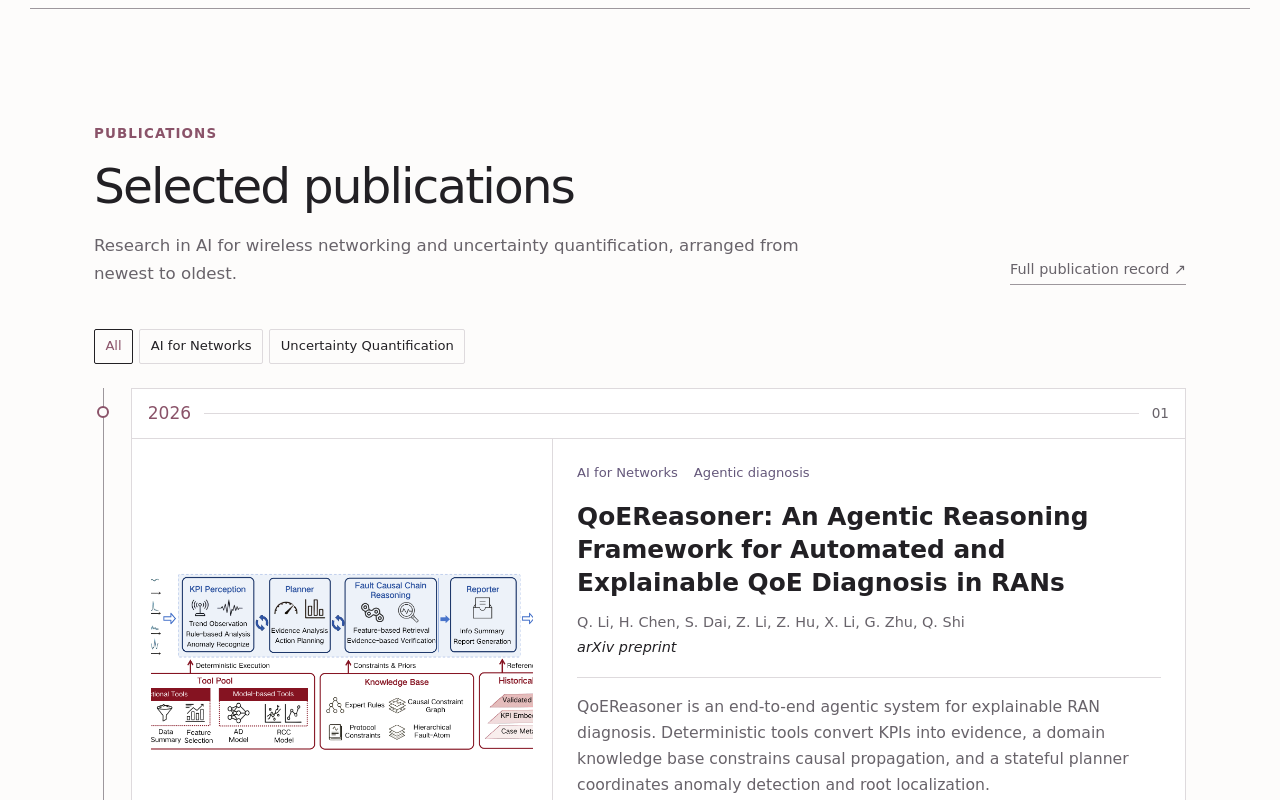
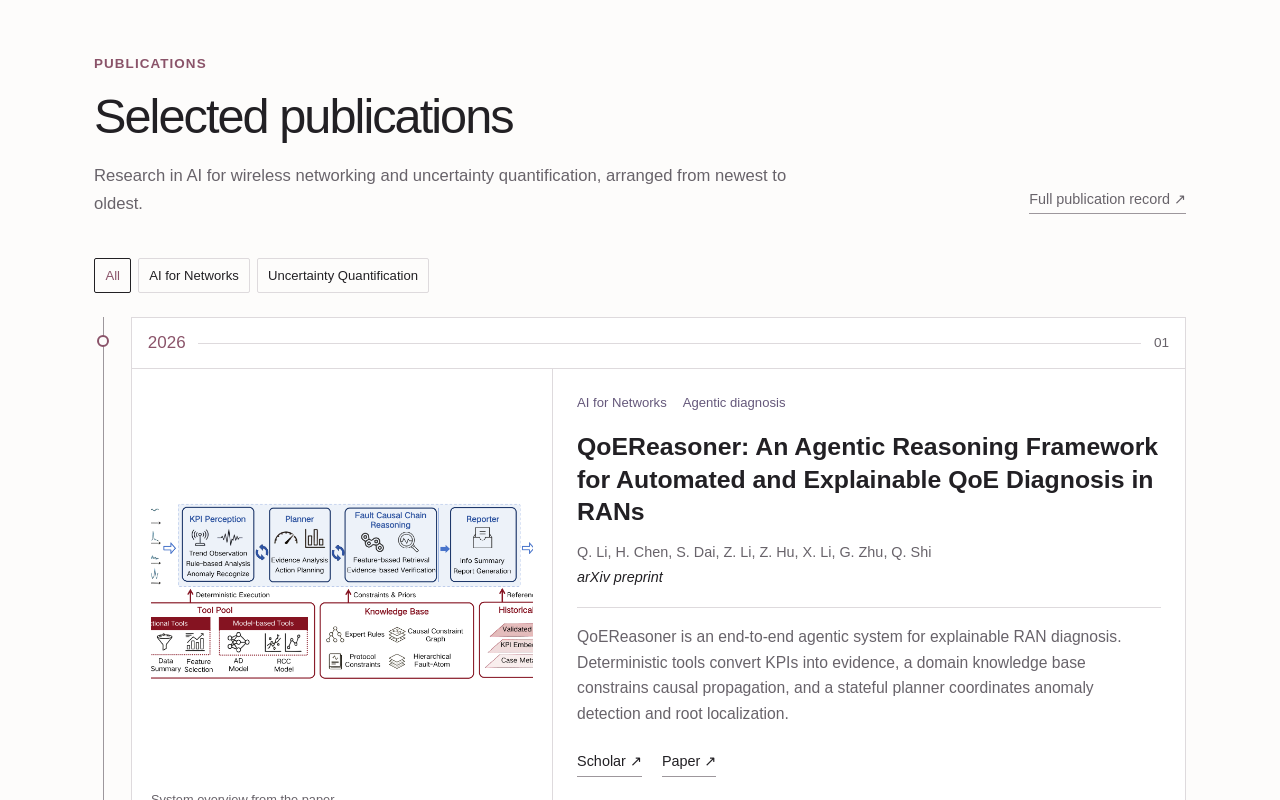
Before and after one commit to LQZZZZZZ/LQZZZZZZ.github.io, a Next.js app: page / in a window 1280 px wide. Shown: the part 1340-2140 px from the top of the page. Built offline with nearby package versions, Linux system fonts and the light colour scheme; no server answers.

Commit message:
Switch site typography to Arial

```diff
--- a/app/globals.css
+++ b/app/globals.css
@@ -19,7 +19,7 @@ html { scroll-behavior: smooth; }
 body {
   background: var(--paper);
   color: var(--ink);
-  font-family: "Comic Sans MS", "Comic Sans", cursive;
+  font-family: Arial, Helvetica, sans-serif;
   font-size: 17px;
   margin: 0;
 }
@@ -71,7 +71,7 @@ button { color: inherit; }
   border: 1px solid var(--line);
   border-radius: 3px;
   display: inline-flex;
-  font-family: "Comic Sans MS", "Comic Sans", cursive;
+  font-family: Arial, Helvetica, sans-serif;
   font-size: 0.86rem;
   gap: 0.45rem;
   justify-self: end;
@@ -115,7 +115,7 @@ button { color: inherit; }
 
 .eyebrow {
   color: var(--rose);
-  font-family: "Comic Sans MS", "Comic Sans", cursive;
+  font-family: Arial, Helvetica, sans-serif;
   font-size: 0.84rem;
   font-weight: 600;
   letter-spacing: 0.08em;
@@ -157,7 +157,7 @@ h1 {
 .timeline-links {
   display: flex;
   flex-wrap: wrap;
-  font-family: "Comic Sans MS", "Comic Sans", cursive;
+  font-family: Arial, Helvetica, sans-serif;
   gap: 1.25rem;
   margin-top: 2rem;
 }
@@ -296,7 +296,7 @@ h1 {
 .timeline-heading > a {
   border-bottom: 1px solid var(--line-dark);
   color: var(--muted);
-  font-family: "Comic Sans MS", "Comic Sans", cursive;
+  font-family: Arial, Helvetica, sans-serif;
   font-size: 0.9rem;
   margin-bottom: 0.25rem;
   padding-bottom: 0.18rem;
@@ -313,7 +313,7 @@ h1 {
 .timeline-filters {
   align-items: center;
   display: flex;
-  font-family: "Comic Sans MS", "Comic Sans", cursive;
+  font-family: Arial, Helvetica, sans-serif;
   gap: 0.4rem;
 }
 
@@ -375,7 +375,7 @@ h1 {
   align-items: center;
   border-bottom: 1px solid var(--line);
   display: grid;
-  font-family: "Comic Sans MS", "Comic Sans", cursive;
+  font-family: Arial, Helvetica, sans-serif;
   gap: 0.8rem;
   grid-column: 1 / -1;
   grid-template-columns: auto 1fr auto;
@@ -417,7 +417,7 @@ h1 {
 .work-classification {
   display: flex;
   flex-wrap: wrap;
-  font-family: "Comic Sans MS", "Comic Sans", cursive;
+  font-family: Arial, Helvetica, sans-serif;
   gap: 0.5rem 1rem;
 }
 
@@ -542,7 +542,7 @@ h1 {
 .everything-teaser a {
   border-bottom: 1px solid var(--line-dark);
   display: inline-block;
-  font-family: "Comic Sans MS", "Comic Sans", cursive;
+  font-family: Arial, Helvetica, sans-serif;
   font-size: 0.9rem;
   margin-top: 1.3rem;
   padding-bottom: 0.2rem;
@@ -856,7 +856,7 @@ h1 {
 
 .notebook-return a {
   color: var(--muted);
-  font-family: "Comic Sans MS", "Comic Sans", cursive;
+  font-family: Arial, Helvetica, sans-serif;
   font-size: 0.9rem;
 }
 
```
Also changed, not shown: 1 other file (tests, documents, lock files or other folders).
